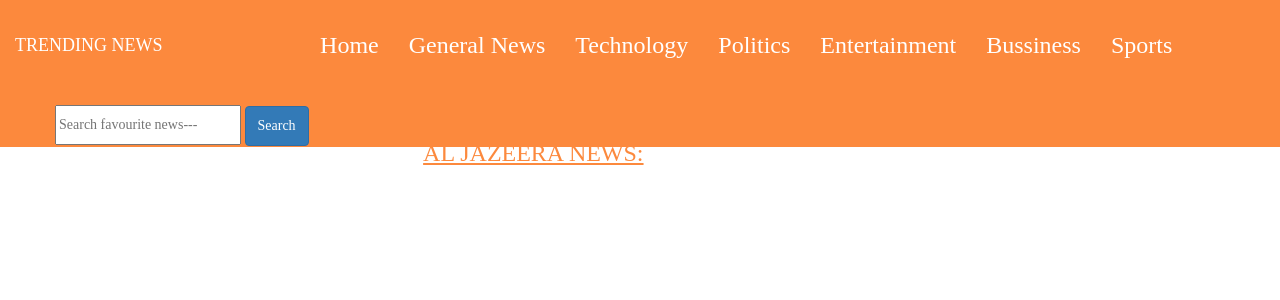
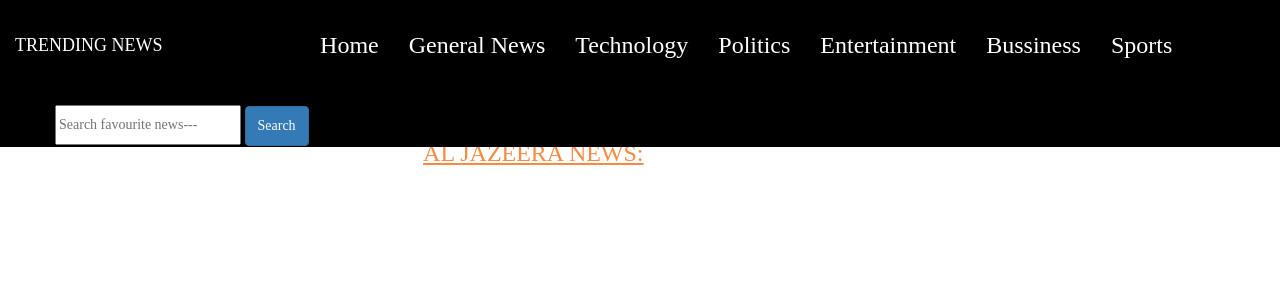
Before and after one commit to kibetrono/Flask-News-API, a Flask app: template app/templates/index.html in a window 1280 px wide. Shown: the top 300 px of the page. Run offline with Flask 2, Linux system fonts and the light colour scheme; the template is opened without the code that fills it, so the values that code supplies are empty; some libraries are stand-ins or nearby versions.

Commit message:
update the stylesheet file

```diff
--- a/app/static/css/main.css
+++ b/app/static/css/main.css
@@ -9,9 +9,8 @@ body {
 }
 
 #nav {
-    background-color: #FC893D !important;
-    /* background-color: #03045e !important; */
-    color:#ffffff
+    background-color: #000000 !important;
+    color:#ffffff !important;
 }
 u{
     color: #FC893D !important;
```
